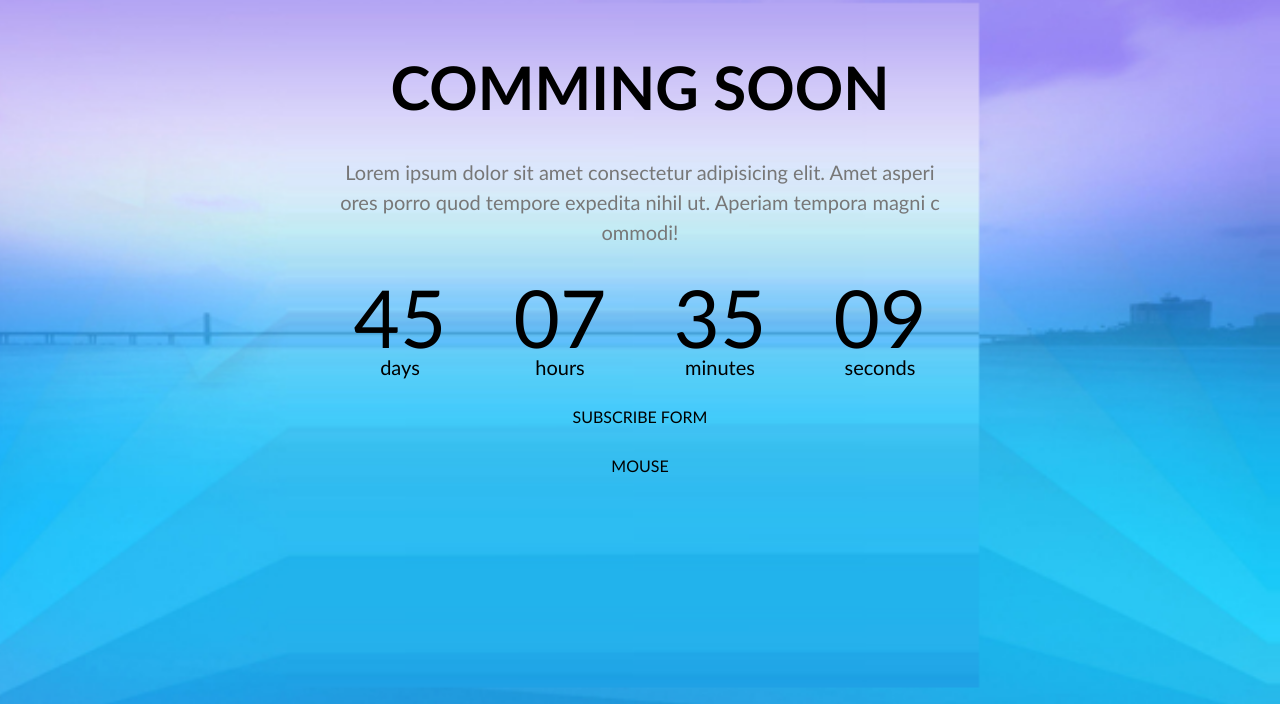
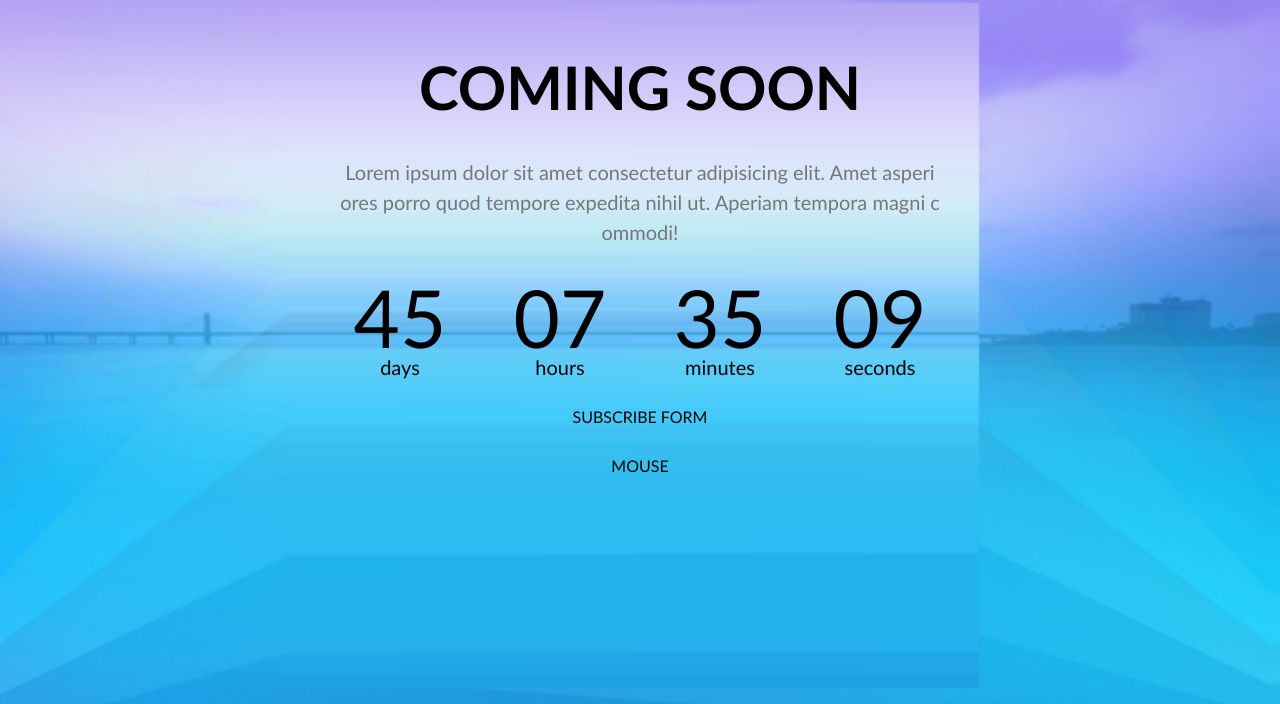
Before and after one commit to Kerbelyte/10-coming-soon, a website with bundled scripts: page index.html in a window 1280 px wide. Shown: the part 93-797 px from the top of the page. Built offline with nearby package versions, Linux system fonts and the light colour scheme; files whose address does not match are found by name.

Commit message:
Fix main title

```diff
--- a/index.html
+++ b/index.html
@@ -17,7 +17,7 @@
     <div class="hero bg-main-color">
         <div class="hero-content">
             <img class="logo" src="./img/logo.png" alt="logo">
-            <h1 class="main-title">Comming soon</h1>
+            <h1 class="main-title">Coming soon</h1>
             <p class="main-description">Lorem ipsum dolor sit amet consectetur adipisicing elit. Amet asperiores porro
                 quod tempore expedita nihil ut. Aperiam tempora magni commodi!</p>
             <div id="clock_birthday" class="clock">CLOCK</div>
```
